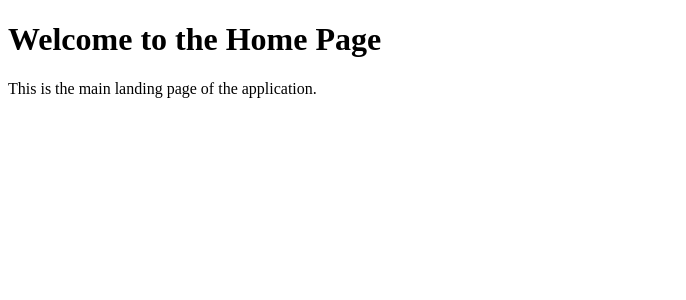
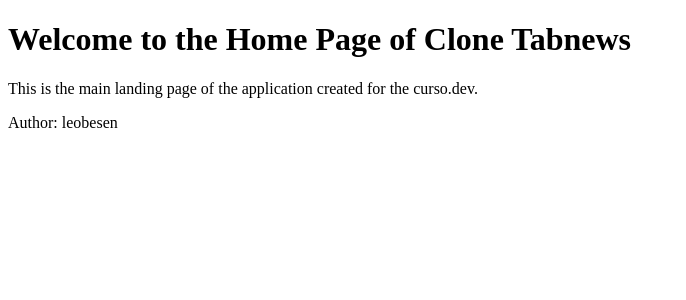
Before and after one commit to leobesen/clone-tabnews, a Next.js app: page / in a window 1280 px wide. Shown: the top 300 px of the page, without its empty margins (0-686 px from the left). Built offline with nearby package versions, Linux system fonts and the light colour scheme.

Commit message:
update Home component to include project details and author information

```diff
--- a/pages/index.js
+++ b/pages/index.js
@@ -1,8 +1,9 @@
 function Home() {
   return (
     <div>
-      <h1>Welcome to the Home Page</h1>
-      <p>This is the main landing page of the application.</p>
+      <h1>Welcome to the Home Page of Clone Tabnews</h1>
+      <p>This is the main landing page of the application created for the curso.dev.</p>
+      <p>Author: leobesen</p>
     </div>
   );
 }
```
